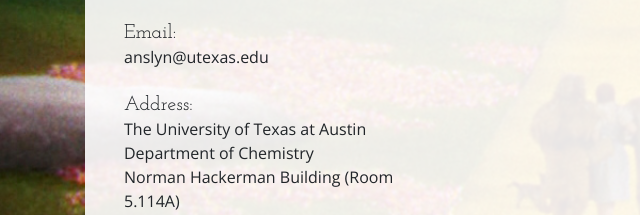
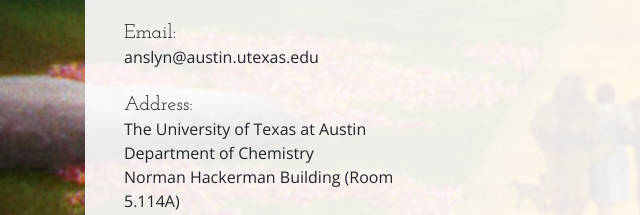
Before and after one commit to thejameshoward/AnslynWebsite, a website: page contact.html in a window 1280 px wide. Shown: the part 569-784 px from the top of the page, 0-640 px from the left. Drawn offline with nearby package versions, Linux system fonts and the light colour scheme.

Commit message:
updating the anslyn email!

```diff
--- a/contact.html
+++ b/contact.html
@@ -78,7 +78,7 @@
             <h5 class="mb-0">Lab Phone:</h5>
             <div class="mb-4">512.471.4781</div>
             <h5 class="mb-0">Email:</h5>
-            <div class="mb-4">anslyn@utexas.edu</div>
+            <div class="mb-4">anslyn@austin.utexas.edu</div>
             <h5 class="mb-0">Address:</h5>
             <div class="mb-4">
               The University of Texas at Austin
```
